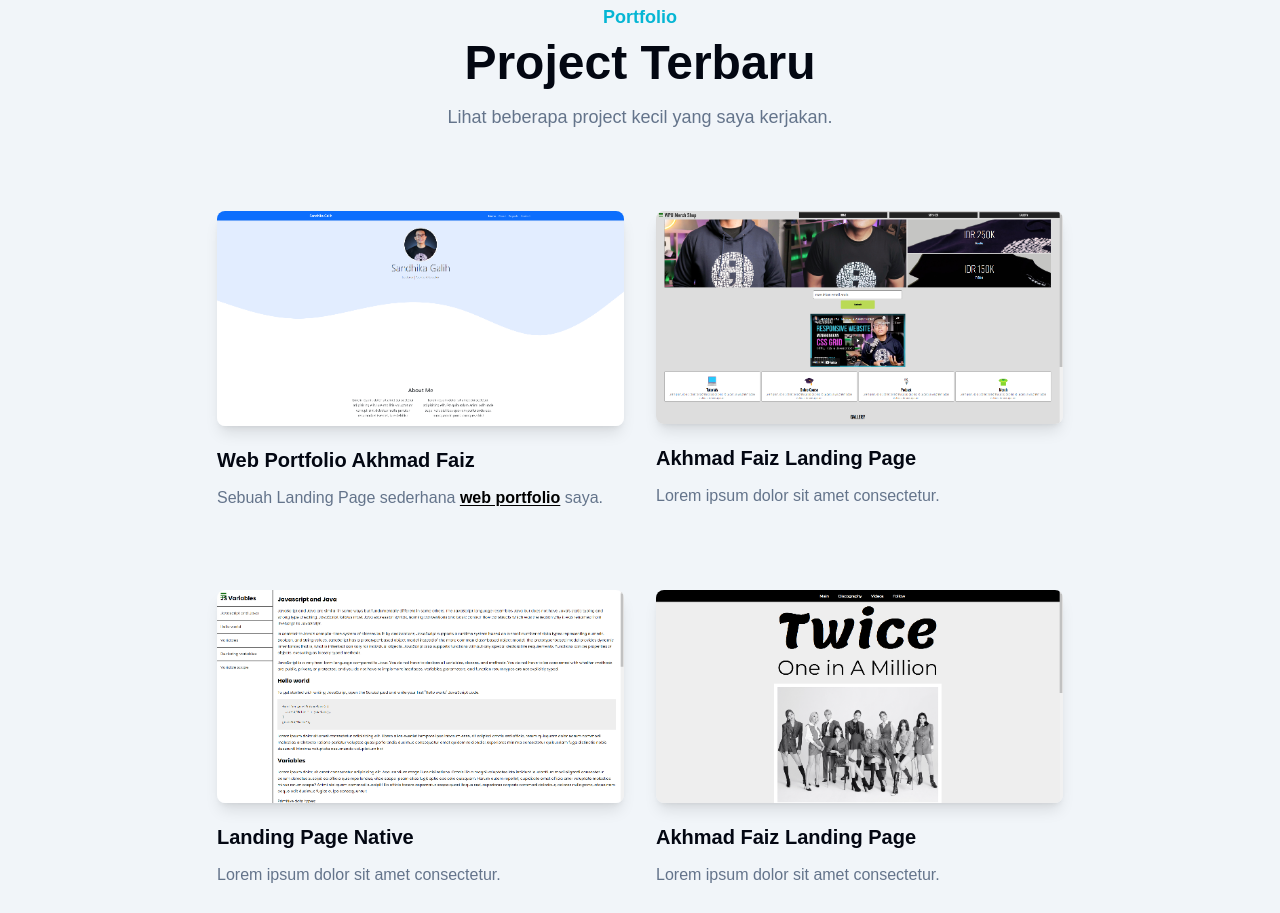
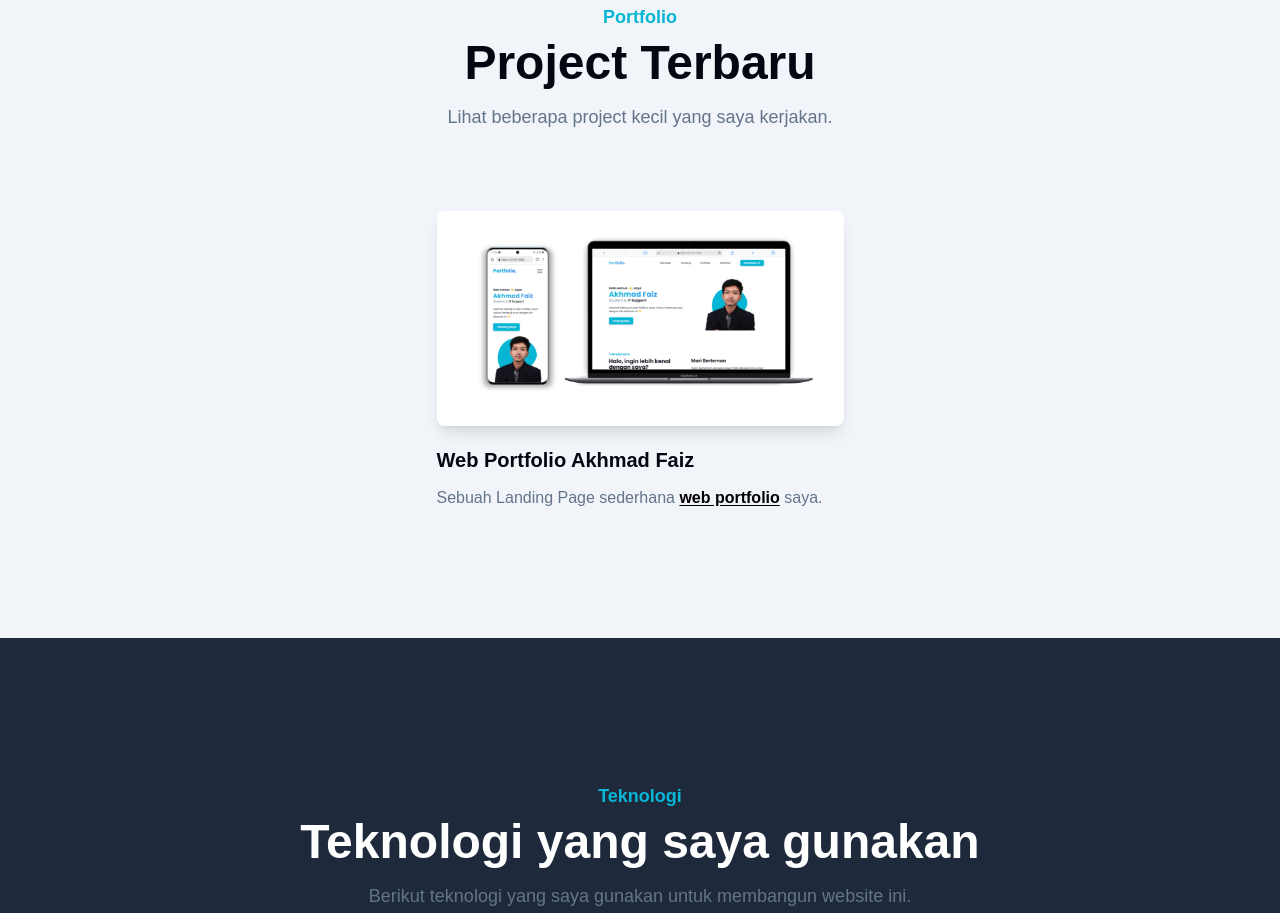
Before and after one commit to AkhmadFaiz012/Portfolio-Faiz, a website: page index.html in a window 1280 px wide. Shown: the part 1164-2077 px from the top of the page. Drawn offline with Linux system fonts and the light colour scheme.

Commit message:
1.2.10.5

```diff
--- a/index.html
+++ b/index.html
@@ -174,12 +174,12 @@
             <div class="w-full px-4 flex flex-wrap justify-center xl:w-10/12 xl:mx-auto">
                 <div class="mb-12 p-4 md:w-1/2">
                     <div class="rounded-lg shadow-lg overflow-hidden">
-                        <img src="/src/img/portfolio/1.png" alt="project-1" width="w-full">
+                        <img src="/src/img/portfolio/web portfolio.png" alt="project-1" width="w-full">
                     </div>
                     <h3 class="font-semibold text-xl text-dark mt-5 mb-3">Web Portfolio Akhmad Faiz</h3>
                     <p class="font-medium text-base text-dark-light-1">Sebuah Landing Page sederhana <span class="font-bold"><a href="https://portfolio-faiz.vercel.app/" class="text-black underline underline-offset-2">web portfolio</a></span> saya.</p>
                 </div>
-                <div class="mb-12 p-4 md:w-1/2">
+            <!--    <div class="mb-12 p-4 md:w-1/2">
                     <div class="rounded-lg shadow-lg overflow-hidden">
                         <img src="/src/img/portfolio/2.png" alt="project-1" width="w-full">
                     </div>
@@ -199,7 +199,7 @@
                     </div>
                     <h3 class="font-semibold text-xl text-dark mt-5 mb-3">Akhmad Faiz Landing Page</h3>
                     <p class="font-medium text-base text-dark-light-1">Lorem ipsum dolor sit amet consectetur.</p>
-                </div>
+                </div>-->
             </div>
         </div>
     </section>
@@ -249,6 +249,9 @@
         </div>
     </section>
     <!-- Clients -->
+
+    <!-- Galeri -->
+    <!-- Galeri -->
 
     <!-- Edukasi -->
     <!-- Edukasi -->
```
Also changed, not shown: src/img/portfolio/web portfolio.png (added).
